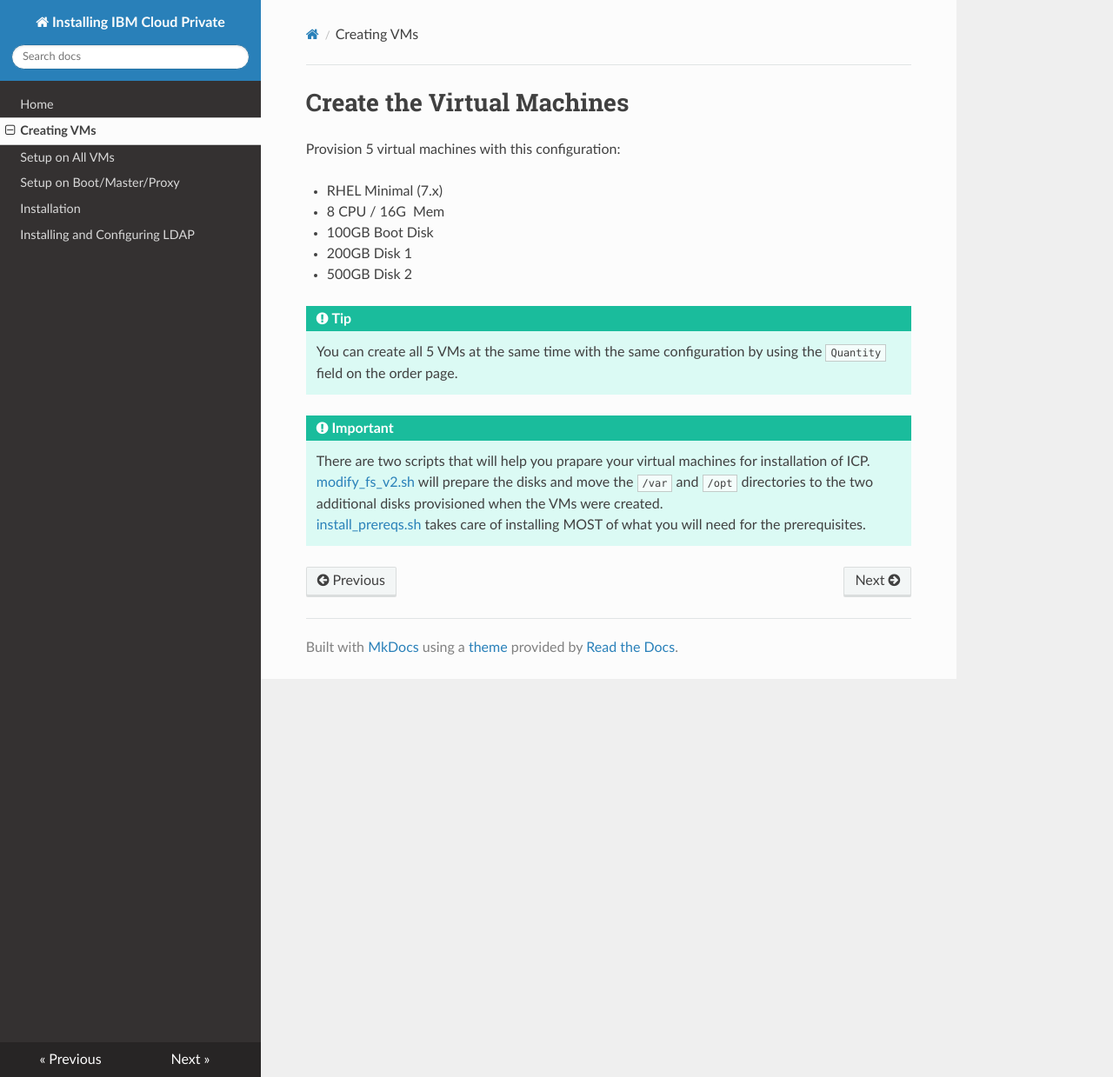
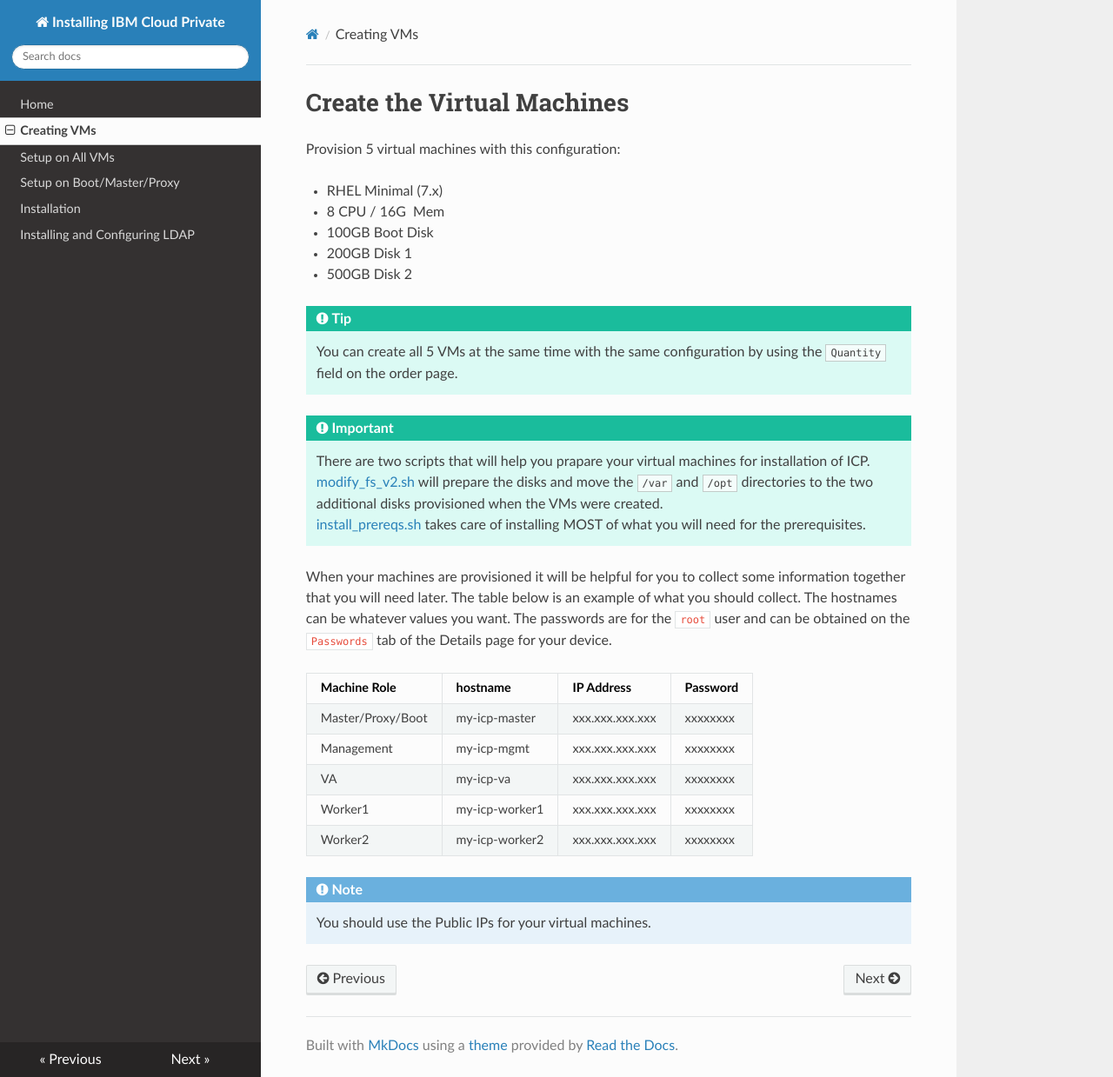
Before and after one commit to IBM-ICP-CoC/ICP-311-Install, an MkDocs documentation site: the page built from docs/createvms.md, in a window 1280 px wide and 1239 px high. Shown: the whole window at 87% size. Built offline with MkDocs 1.6.1, drawn with Linux system fonts in a browser that asks for light colours; nearby versions of some CDN libraries.

Commit message:
updated instructions

```diff
--- a/docs/createvms.md
+++ b/docs/createvms.md
@@ -16,3 +16,16 @@ Provision 5 virtual machines with this configuration:
     There are two scripts that will help you prapare your virtual machines for installation of ICP.
     [modify_fs_v2.sh](files/modify_fs_v2.sh) will prepare the disks and move the `/var` and `/opt` directories to the two additional disks provisioned when the VMs were created.
     [install_prereqs.sh](files/install_prereqs.sh) takes care of installing MOST of what you will need for the prerequisites.
+
+When your machines are provisioned it will be helpful for you to collect some information together that you will need later.  The table below is an example of what you should collect.  The hostnames can be whatever values you want.  The passwords are for the `root` user and can be obtained on the `Passwords` tab of the Details page for your device.
+
+| Machine Role      | hostname       | IP Address      | Password |
+| ----------------- | -------------- | --------------- | -------- |
+| Master/Proxy/Boot | my-icp-master  | xxx.xxx.xxx.xxx | xxxxxxxx |
+| Management        | my-icp-mgmt    | xxx.xxx.xxx.xxx | xxxxxxxx |
+| VA                | my-icp-va      | xxx.xxx.xxx.xxx | xxxxxxxx |
+| Worker1           | my-icp-worker1 | xxx.xxx.xxx.xxx | xxxxxxxx |
+| Worker2           | my-icp-worker2 | xxx.xxx.xxx.xxx | xxxxxxxx |
+
+!!! note
+    You should use the Public IPs for your virtual machines.
```
